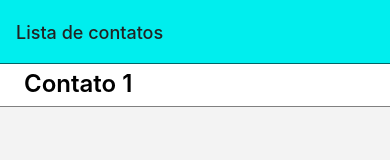
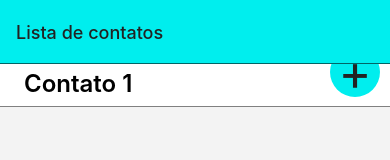
Before and after one commit to eduardo-gomes/localChat, a React Native app: screen /Home in a window 390 px wide. Shown: the top 160 px of the page. Built offline with nearby package versions, Linux system fonts and the light colour scheme.

Commit message:
Create round floating buttom to add contact. Almosts closes 2, need to create demo users

```diff
--- /dev/null
+++ b/src/botãoRedondo.tsx
@@ -0,0 +1,30 @@
+import React from "react";
+import { Pressable, Text } from "react-native";
+
+function PlusButton({ size, background, color, onPress }: { size: number, background: string, color: string, onPress: () => void }) {
+	return (
+		<Pressable style={{
+			backgroundColor: background,
+			width: size,
+			height: size,
+			borderRadius: 50,
+			display: 'flex',
+			justifyContent: 'center',
+			alignItems: 'center',
+		}}
+			onPress={onPress}
+			android_ripple={{
+				radius: size / 2
+			}}
+		>
+			<Text style={{
+				fontSize: size,
+				textAlign: "center",
+				textAlignVertical: "bottom",
+				color
+			}}>+</Text>
+		</Pressable>
+	);
+}
+
+export default PlusButton;
--- a/src/contactList.tsx
+++ b/src/contactList.tsx
@@ -10,6 +10,7 @@ import {
 	View,
 } from 'react-native';
 import { RootStackParamList } from './App';
+import PlusButton from './botãoRedondo';
 import AppContext from './context';
 
 import { Contact, ContactInfo } from './lib';
@@ -98,7 +99,15 @@ function ContactList({ navigation, route }: Props) {
 					<ContactListMap list={contactList} />
 				</View>
 			</ScrollView>
-			{hasContacts ? <EmptyListPrompt navigation={navigation} route={route} /> : null}
+			{hasContacts ?
+				<EmptyListPrompt navigation={navigation} route={route} /> :
+				<View style={{
+					position: 'absolute',
+					bottom: 10,
+					right: 10
+				}}>
+					<PlusButton size={50} background={styles.mainColor.color} color={styles.secondaryColor.color} onPress={() => { navigation.navigate("AddContact"); }} />
+				</View>}
 		</SafeAreaView >
 	);
 };
--- a/src/styles.tsx
+++ b/src/styles.tsx
@@ -22,7 +22,7 @@ function getNavigatorTheme(scheme?: string | null) {
 
 	const refStyle = getStyles(scheme);
 
-	const topBar = isDarkMode ? Colors.darkCyan : Colors.lightCyan;
+	const topBar = styles.mainColor.color;
 
 	return {
 		dark: isDarkMode,
@@ -78,7 +78,13 @@ function getStyles(scheme?: string | null) {
 		},
 		emptyListPromptText: {
 			fontSize: 18,
-			textAlign: 'center',
+			textAlign: 'center'
+		},
+		mainColor: {
+			color: isDarkMode ? Colors.darkCyan : Colors.lightCyan,
+		},
+		secondaryColor: {
+			color: isDarkMode ? Colors.lighter : Colors.darker,
 		}
 	});
 }
```
